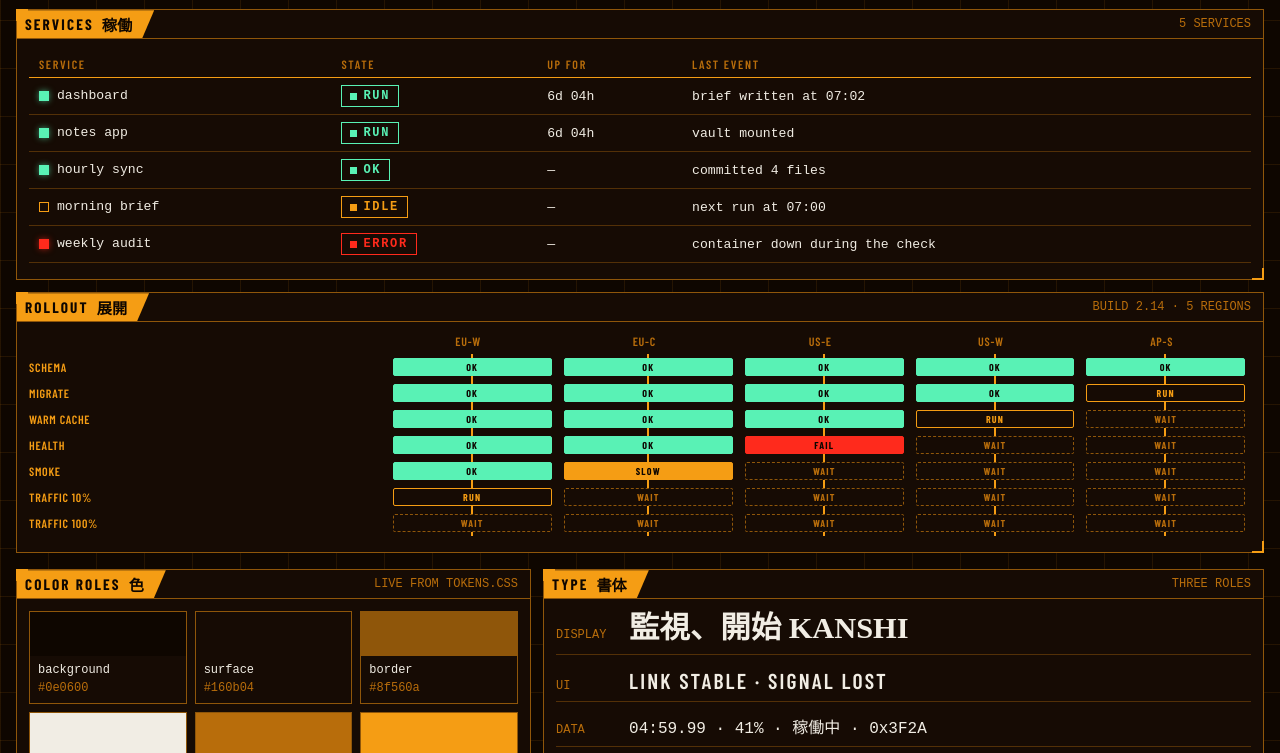
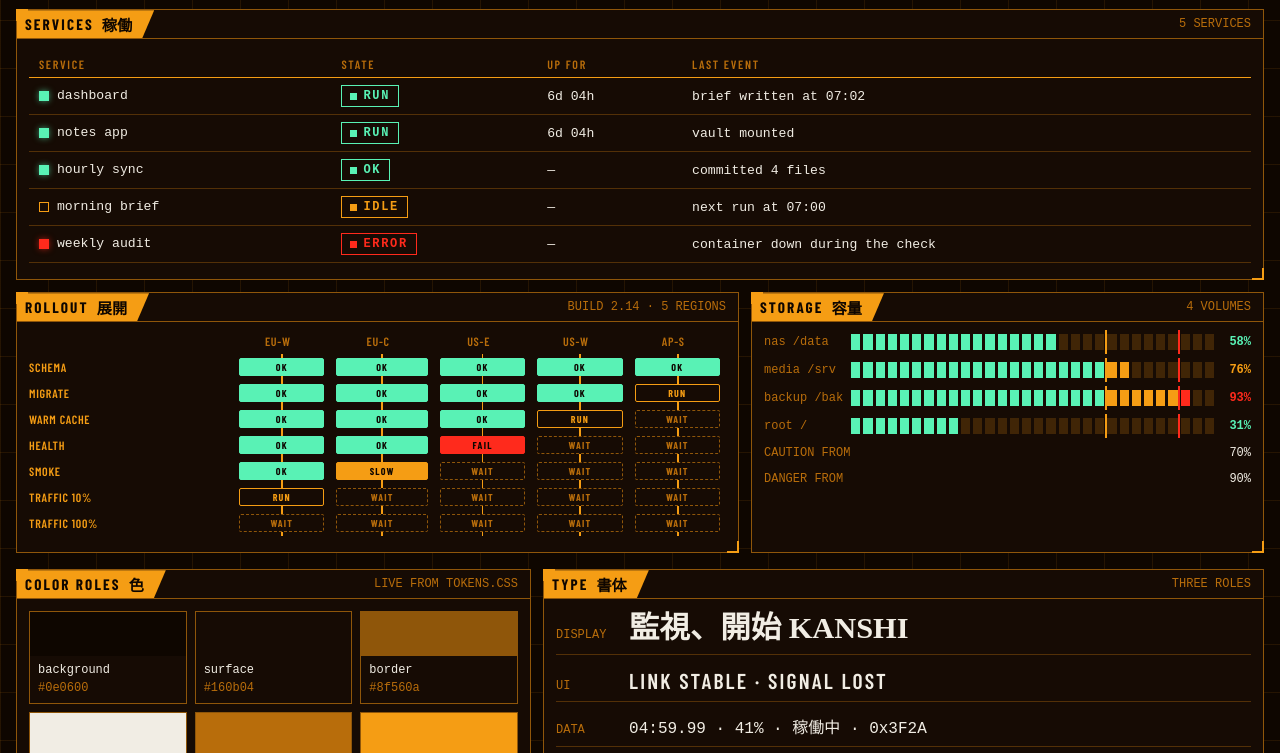
Before and after one commit to Tabrigos/kanshi, a website: page demo/index.html in a window 1280 px wide. Shown: the part 1468-2221 px from the top of the page. Drawn offline with nearby package versions, Linux system fonts and the light colour scheme; a web font is replaced by a local one.

Commit message:
Let k-segments show thresholds, with as many segments as it holds
A segment with a zone in data-state is lit in that tone, and the first
segment of the warning and critical zones carries a mark across the bar.
The bar no longer fixes 20 segments. The demo adds storage gauges next to
the rollout.

```diff
--- a/demo/demo.css
+++ b/demo/demo.css
@@ -36,6 +36,10 @@ body {
 
 .pair { display: flex; flex-wrap: wrap; justify-content: space-between; gap: var(--k-space-2); font-family: var(--k-font-family-data); font-size: var(--k-font-size-caption); color: var(--k-color-text-dim); }
 .pair b { font-weight: 500; color: var(--k-color-text); }
+.gauges { gap: var(--k-space-3); }
+.gauge { display: grid; grid-template-columns: 11ch minmax(0, 1fr) 4ch; align-items: center; gap: var(--k-space-2); font-family: var(--k-font-family-data); font-size: var(--k-font-size-caption); }
+.gauge-name { overflow: hidden; text-overflow: ellipsis; white-space: nowrap; color: var(--k-color-text-dim); }
+.gauge-value { text-align: right; font-weight: var(--k-font-weight-data-strong); font-variant-numeric: tabular-nums; }
 .metrics { display: grid; grid-template-columns: repeat(auto-fit, minmax(150px, 1fr)); gap: var(--k-space-2); }
 
 .specimen { display: grid; grid-template-columns: 1fr; gap: var(--k-space-3); }
--- a/demo/demo.js
+++ b/demo/demo.js
@@ -113,6 +113,19 @@
     chip.textContent = chipText;
     chip.className = `k-chip k-tone-${tone}`;
     document.getElementById('vote-proposal').textContent = `Proposal: ${proposals[round % proposals.length]}.`;
+  }
+
+  // ——— storage gauges: 30 segments, caution from 70%, danger from 90% ———
+  const zoneOf = (percent) => (percent >= 90 ? 'critical' : percent >= 70 ? 'warning' : 'ok');
+  for (const bar of document.querySelectorAll('.gauge .k-segments')) {
+    const value = Number(bar.dataset.value);
+    for (let i = 0; i < 30; i++) {
+      const segment = document.createElement('i');
+      segment.dataset.state = zoneOf((i * 100) / 30);
+      segment.toggleAttribute('data-on', i < Math.round((value * 30) / 100));
+      bar.append(segment);
+    }
+    bar.nextElementSibling.classList.add(`k-tone-${zoneOf(value)}`);
   }
 
   // ——— countdown ———
--- a/demo/index.html
+++ b/demo/index.html
@@ -151,7 +151,7 @@
       </div>
     </section>
 
-    <section class="k-panel span-all" aria-labelledby="title-rollout">
+    <section class="k-panel span-7" aria-labelledby="title-rollout">
       <div class="k-panel-head">
         <h2 class="k-panel-title" id="title-rollout">Rollout <span lang="ja">展開</span></h2>
         <span class="k-panel-meta">BUILD 2.14 · 5 REGIONS</span>
@@ -169,6 +169,21 @@
               <tr><th scope="row">Traffic 100%</th><td data-state="off"><span class="k-matrix-bar">Wait</span></td><td data-state="off"><span class="k-matrix-bar">Wait</span></td><td data-state="off"><span class="k-matrix-bar">Wait</span></td><td data-state="off"><span class="k-matrix-bar">Wait</span></td><td data-state="off"><span class="k-matrix-bar">Wait</span></td></tr>
             </tbody>
           </table>
+      </div>
+    </section>
+
+    <section class="k-panel span-5" aria-labelledby="title-storage">
+      <div class="k-panel-head">
+        <h2 class="k-panel-title" id="title-storage">Storage <span lang="ja">容量</span></h2>
+        <span class="k-panel-meta">4 VOLUMES</span>
+      </div>
+      <div class="k-panel-body gauges">
+        <div class="gauge"><span class="gauge-name">nas /data</span><div class="k-segments" data-value="58" aria-hidden="true"></div><span class="gauge-value">58%</span></div>
+        <div class="gauge"><span class="gauge-name">media /srv</span><div class="k-segments" data-value="76" aria-hidden="true"></div><span class="gauge-value">76%</span></div>
+        <div class="gauge"><span class="gauge-name">backup /bak</span><div class="k-segments" data-value="93" aria-hidden="true"></div><span class="gauge-value">93%</span></div>
+        <div class="gauge"><span class="gauge-name">root /</span><div class="k-segments" data-value="31" aria-hidden="true"></div><span class="gauge-value">31%</span></div>
+        <div class="pair"><span>CAUTION FROM</span><b>70%</b></div>
+        <div class="pair"><span>DANGER FROM</span><b>90%</b></div>
       </div>
     </section>
   </main>
--- a/src/components.css
+++ b/src/components.css
@@ -257,9 +257,20 @@
 .k-countdown { font-family: var(--k-font-family-data); font-weight: var(--k-font-weight-data-strong); font-size: clamp(2.6rem, 7vw, 4.2rem); line-height: 1; letter-spacing: -0.02em; font-variant-numeric: tabular-nums; color: var(--k-color-accent); }
 .k-countdown small { font-size: 0.45em; }
 .k-countdown[data-low] { color: var(--k-color-critical); }
-.k-segments { display: grid; grid-template-columns: repeat(20, 1fr); gap: 3px; height: 16px; }
-.k-segments > * { background: var(--k-color-border); opacity: 0.35; transition: background-color var(--k-motion-duration-step) var(--k-motion-easing-linear), opacity var(--k-motion-duration-step) var(--k-motion-easing-linear); }
-.k-segments > [data-on] { background: var(--k-color-accent); opacity: 1; }
+/* A bar of as many segments as it has children. A segment in a zone
+   (`data-state` ok, warning, critical) is lit in that tone, and the first
+   segment of the warning and critical zones carries a mark that stands out
+   of the bar, so the threshold shows even before it is reached. */
+.k-segments { display: grid; grid-auto-flow: column; grid-auto-columns: 1fr; gap: 3px; height: 16px; }
+.k-segments > * { position: relative; background: color-mix(in srgb, var(--k-color-border) 35%, transparent); transition: background-color var(--k-motion-duration-step) var(--k-motion-easing-linear); }
+.k-segments > [data-on] { background: var(--k-color-accent); }
+.k-segments > [data-state="ok"][data-on] { background: var(--k-color-ok); }
+.k-segments > [data-state="warning"][data-on] { background: var(--k-color-warning); }
+.k-segments > [data-state="critical"][data-on] { background: var(--k-color-critical); }
+.k-segments > :not([data-state="warning"]) + [data-state="warning"]::before,
+.k-segments > :not([data-state="critical"]) + [data-state="critical"]::before { content: ""; position: absolute; top: -4px; bottom: -4px; left: -2.5px; width: 2px; }
+.k-segments > :not([data-state="warning"]) + [data-state="warning"]::before { background: var(--k-color-warning); }
+.k-segments > :not([data-state="critical"]) + [data-state="critical"]::before { background: var(--k-color-critical); }
 .k-segments[data-low] > [data-on] { background: var(--k-color-critical); }
 
 /* ——— metric: a big value with its label and unit ——— */
```
Also changed, not shown: skills/kanshi/SKILL.md (+1 -0 lines), skills/kanshi/references/api.md (+11 -3 lines), tests/css.test.mjs (+22 -0 lines), CHANGELOG.md.
